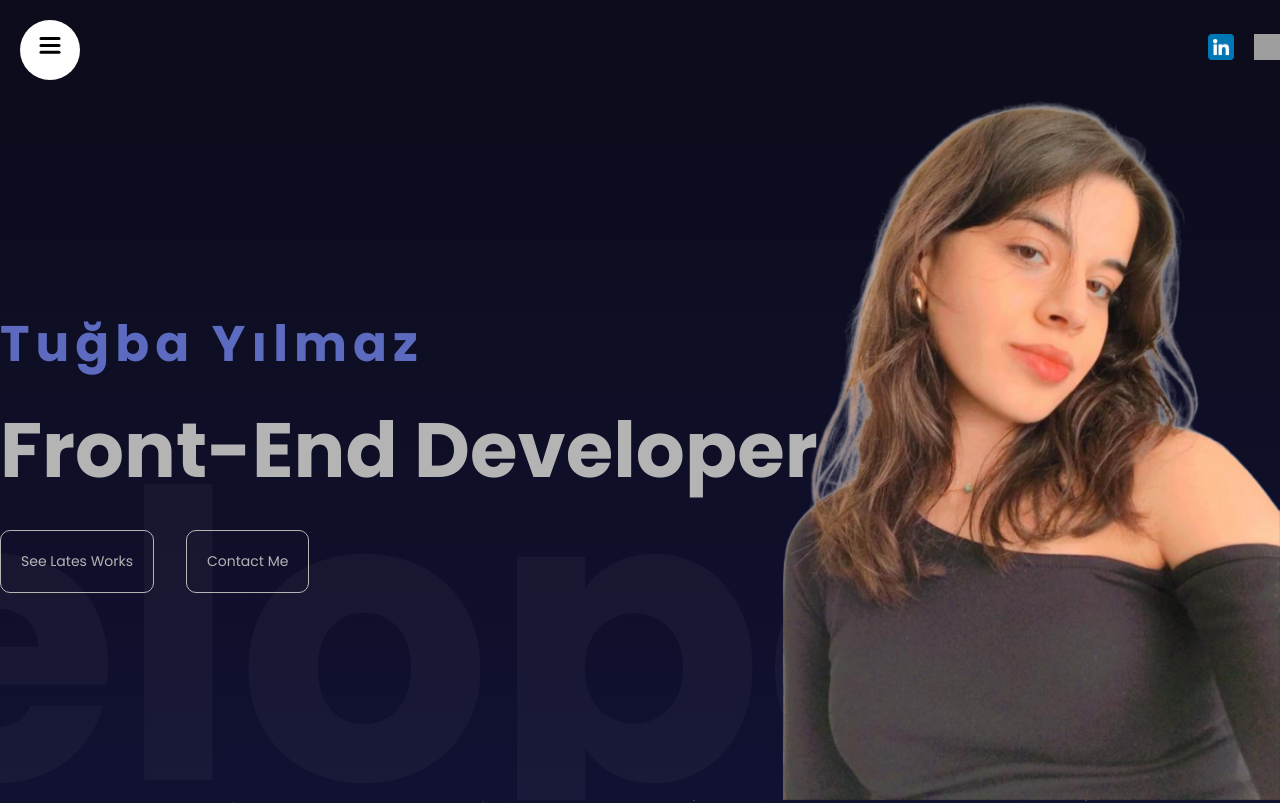
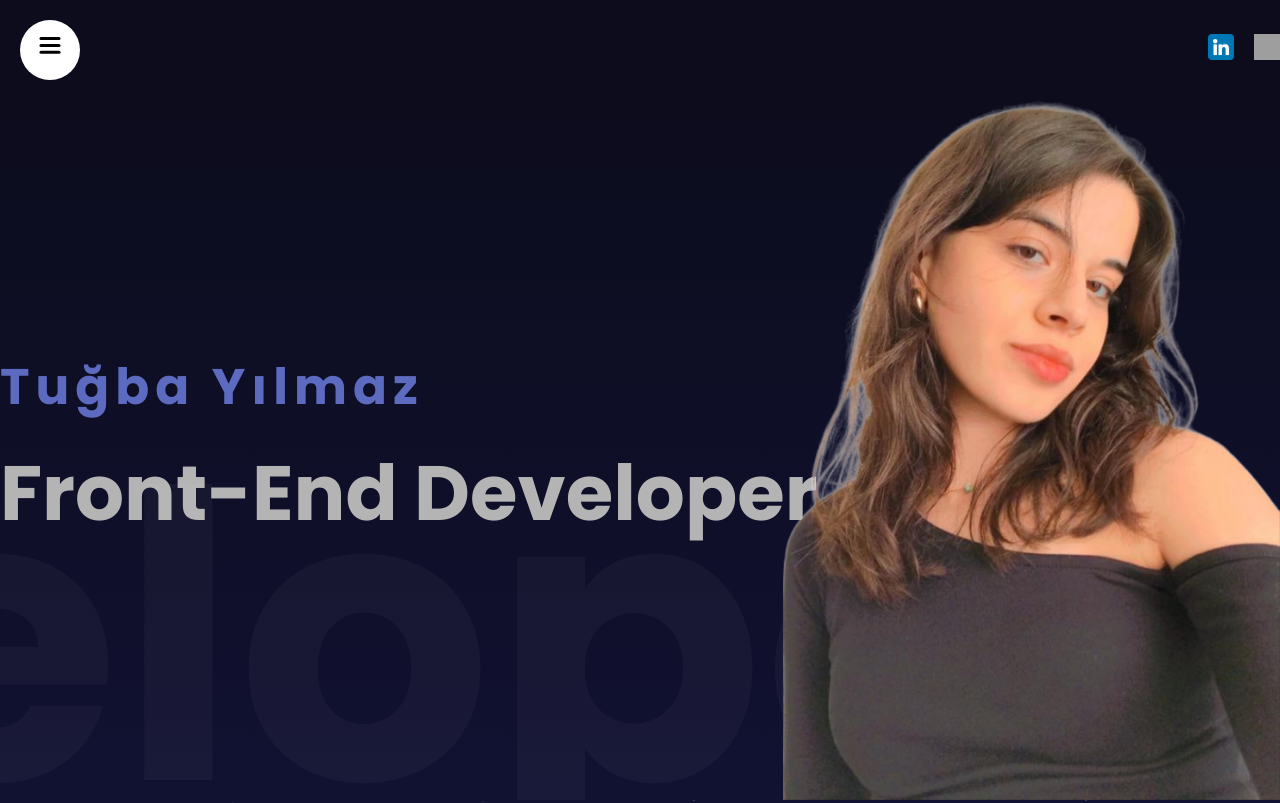
Before and after one commit to tugbayilmaz01/portfolio, a React (Vite) app: page / in a window 1280 px wide. Shown: the top 803 px of the page. Built offline with nearby package versions, Linux system fonts and the light colour scheme; grey boxes are pictures that could not be loaded.

Commit message:
minor ui changes in developer page

```diff
--- a/src/components/developer/Developer.jsx
+++ b/src/components/developer/Developer.jsx
@@ -49,12 +49,6 @@ const Developer = () => {
         >
           <motion.h2 variants={textVariants}>Tuğba Yılmaz</motion.h2>
           <motion.h1 variants={textVariants}>Front-End Developer</motion.h1>
-          <motion.div variants={textVariants} className="buttons">
-            <motion.button variants={textVariants}>
-              See Lates Works
-            </motion.button>
-            <motion.button variants={textVariants}>Contact Me</motion.button>
-          </motion.div>
         </motion.div>
       </div>
       <motion.div
--- a/src/components/developer/developer.scss
+++ b/src/components/developer/developer.scss
@@ -44,16 +44,6 @@
         flex-direction: row;
         gap: 2rem;
         padding-top: 12px;
-
-        button {
-          padding: 20px;
-          border: 1px solid rgb(180, 180, 180);
-          border-radius: 10px;
-          background-color: transparent;
-          color: rgb(180, 180, 180);
-          cursor: pointer;
-          font-size: 14px;
-        }
       }
       img {
         width: 50px;
```
